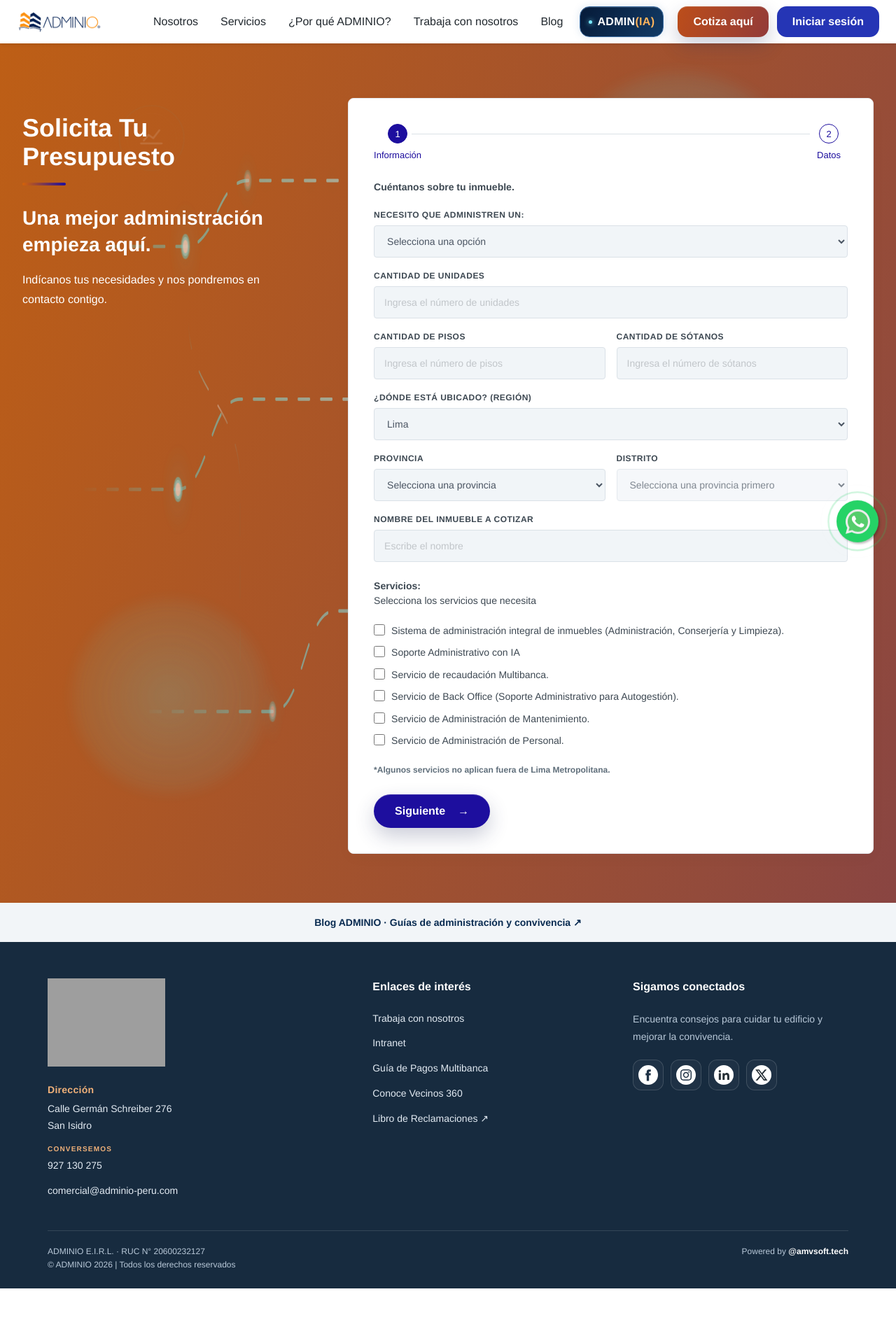
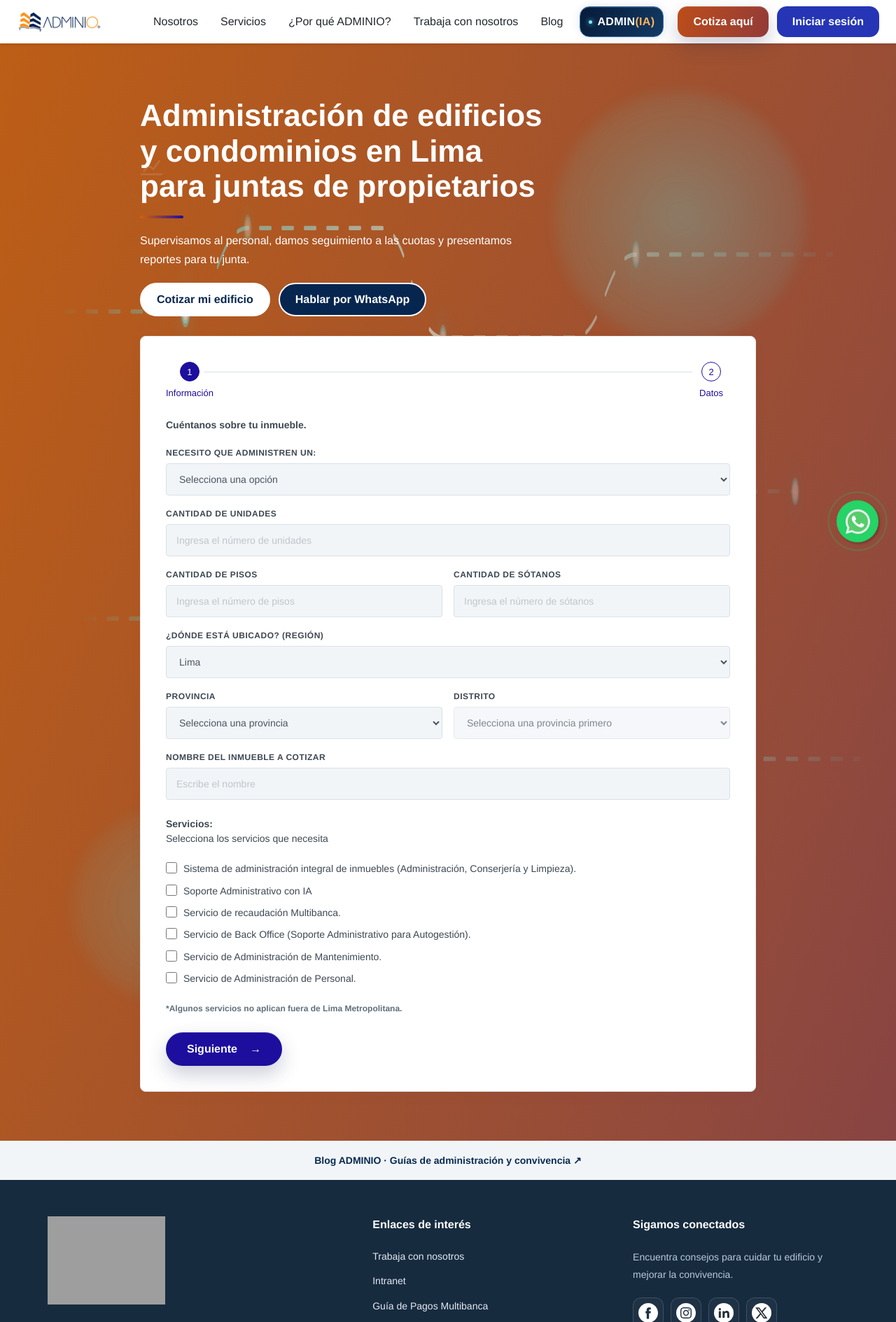
Before and after one commit to phpeitor/adminio, a PHP site: page /contacto.html in a window 1280 px wide. Shown: the top 1889 px of the page at 70% size. Before the commit the page ends 1841 px from the top, so only its background shows below. Run offline with PHP 8.4, Linux system fonts and the light colour scheme; some libraries are stand-ins or nearby versions; grey boxes are pictures that could not be loaded.

Commit message:
Presenta la cotización y el WhatsApp a las juntas de Lima

```diff
--- a/contacto.html
+++ b/contacto.html
@@ -10,13 +10,13 @@
     gtag('js', new Date());
     gtag('config', 'AW-18370877112');
   </script>
-  <title>Solicita tu presupuesto | Adminio Perú</title>
-  <meta name="description" content="Cuéntanos las necesidades de tu edificio o condominio y solicita una cotización a Adminio Perú.">
+  <title>Administración de edificios y condominios en Lima | ADMINIO</title>
+  <meta name="description" content="¿Tu junta busca administración de edificios o administración de condominios en Lima? Solicita una cotización a ADMINIO o habla con nosotros por WhatsApp.">
   <link rel="icon" type="image/png" href="./static/favicon-torres.png?v=3">
   <link rel="stylesheet" href="./css/app.css">
   <link rel="stylesheet" href="./css/index.css?v=3.13">
   <link rel="stylesheet" href="./css/index.d790f8802cd7a090c6be.css">
-  <link rel="stylesheet" href="./css/contacto.css?v=3">
+  <link rel="stylesheet" href="./css/contacto.css?v=4">
   <link rel="stylesheet" href="https://cdn.jsdelivr.net/npm/alertifyjs@1.14.0/build/css/alertify.min.css">
   <link rel="stylesheet" href="https://cdn.jsdelivr.net/npm/alertifyjs@1.14.0/build/css/themes/default.min.css">
   <script src="https://cdn.jsdelivr.net/npm/alertifyjs@1.14.0/build/alertify.min.js" defer></script>
@@ -79,16 +79,19 @@
                 </div>
             </div>
     <section class="quote-intro" aria-labelledby="quote-title">
-      <h1 id="quote-title">Solicita Tu Presupuesto</h1>
-      <h2>Una mejor administración empieza aquí.</h2>
-      <p>Indícanos tus necesidades y nos pondremos en contacto contigo.</p>
+      <h1 id="quote-title">Administración de edificios y condominios en Lima para juntas de propietarios</h1>
+      <p>Supervisamos al personal, damos seguimiento a las cuotas y presentamos reportes para tu junta.</p>
+      <div class="quote-intro-actions">
+        <a class="quote-cta" href="#quote-form">Cotizar mi edificio</a>
+        <a class="quote-cta quote-cta-whatsapp" href="https://wa.me/51927130275" target="_blank" rel="noopener">Hablar por WhatsApp</a>
+      </div>
     </section>
     <section class="quote-card" aria-label="Solicitud de cotización">
       <ol class="quote-progress" aria-label="Pasos del formulario">
         <li aria-current="step"><span>1</span>Información</li>
         <li><span>2</span>Datos</li>
       </ol>
-      <form id="quote-form" novalidate>
+      <form id="quote-form" tabindex="-1" novalidate>
         <div hidden aria-hidden="true"><label for="quote-website">Sitio web</label><input id="quote-website" name="website" tabindex="-1" autocomplete="off"></div>
         <fieldset id="quote-step-1">
           <legend id="information-heading" tabindex="-1">Cuéntanos sobre tu inmueble.</legend>
--- a/css/contacto.css
+++ b/css/contacto.css
@@ -25,3 +25,50 @@
 @media(max-width:1000px){.quote-layout{gap:24px}.quote-card{padding:28px}.quote-intro h2{font-size:24px}}
 @media(max-width:700px){.quote-layout{display:block}.quote-intro{padding:18px 0 32px}.quote-card{padding:26px 20px}.quote-intro h1{font-size:32px;margin-bottom:20px}}
 .quote-services input.input-error{outline:2px solid #e3342f;outline-offset:2px}
+
+/* Keep both contact options above the first form field at every width. */
+.quote-page .quote-layout {
+  display: flex;
+  flex-direction: column;
+  align-items: center;
+  gap: 28px;
+}
+.quote-page .quote-intro,
+.quote-page .quote-card {
+  width: 100%;
+  max-width: 880px;
+  align-self: center;
+}
+.quote-page .quote-intro { padding: 0; }
+.quote-page .quote-intro h1 {
+  margin: 0;
+  font-size: clamp(1.875rem, 4vw, 2.75rem);
+  text-wrap: balance;
+}
+.quote-page .quote-intro p { max-width: 64ch; }
+.quote-intro-actions {
+  display: flex;
+  flex-wrap: wrap;
+  gap: 12px;
+  margin-top: 20px;
+}
+.quote-cta {
+  display: inline-flex;
+  align-items: center;
+  justify-content: center;
+  min-height: 48px;
+  padding: 10px 22px;
+  border: 2px solid #fff;
+  border-radius: 999px;
+  background: #fff;
+  color: #062650;
+  font-weight: 700;
+  text-decoration: none;
+}
+.quote-cta-whatsapp { background: #062650; color: #fff; }
+.quote-cta:hover { text-decoration: underline; }
+.quote-intro-actions a:focus-visible { outline: 3px solid #fff; outline-offset: 3px; }
+#quote-form { scroll-margin-top: 100px; }
+@media (max-width: 480px) {
+  .quote-intro-actions { flex-direction: column; }
+}
```
